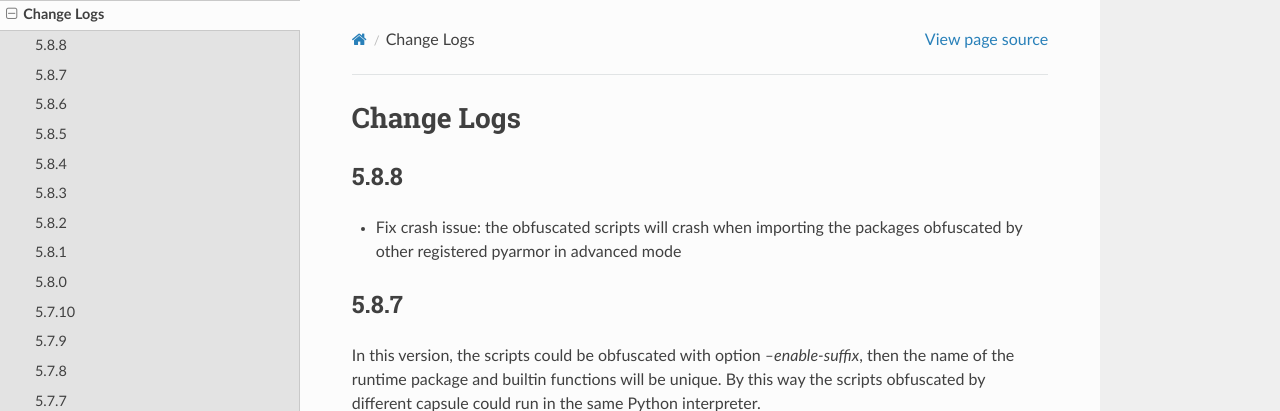
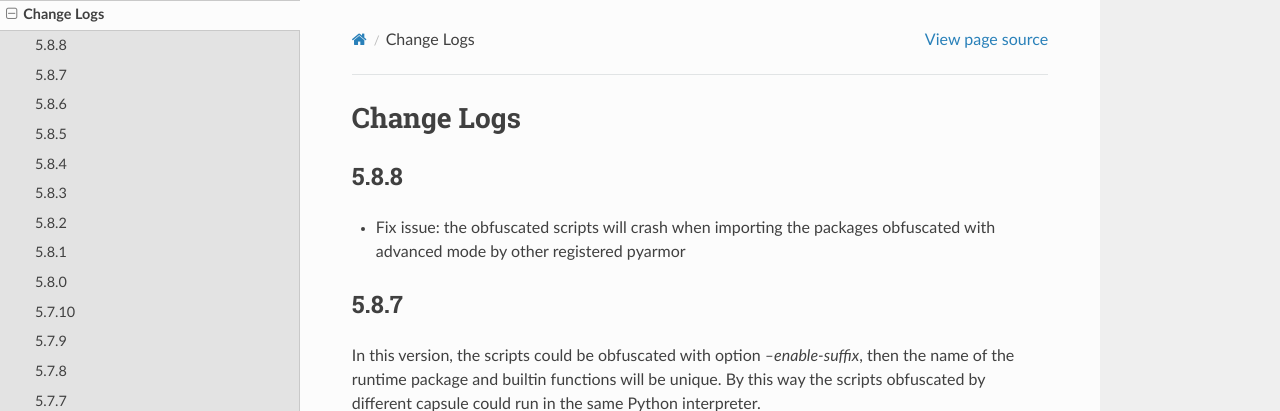
Before and after one commit to dashingsoft/pyarmor, a Sphinx documentation site: the page built from docs/change-logs.rst, in a window 1280 px wide and 900 px high. Shown: the top 411 px of the window. Built offline with Sphinx 7.4.7 and the Read the Docs theme 2.0.0, drawn with Linux system fonts in a browser that asks for light colours.

Commit message:
Refine change log

```diff
--- a/docs/change-logs.rst
+++ b/docs/change-logs.rst
@@ -5,8 +5,8 @@
 
 5.8.8
 -----
-* Fix crash issue: the obfuscated scripts will crash when importing
-  the packages obfuscated by other registered pyarmor in advanced mode
+* Fix issue: the obfuscated scripts will crash when importing the
+  packages obfuscated with advanced mode by other registered pyarmor
 
 5.8.7
 -----
```
